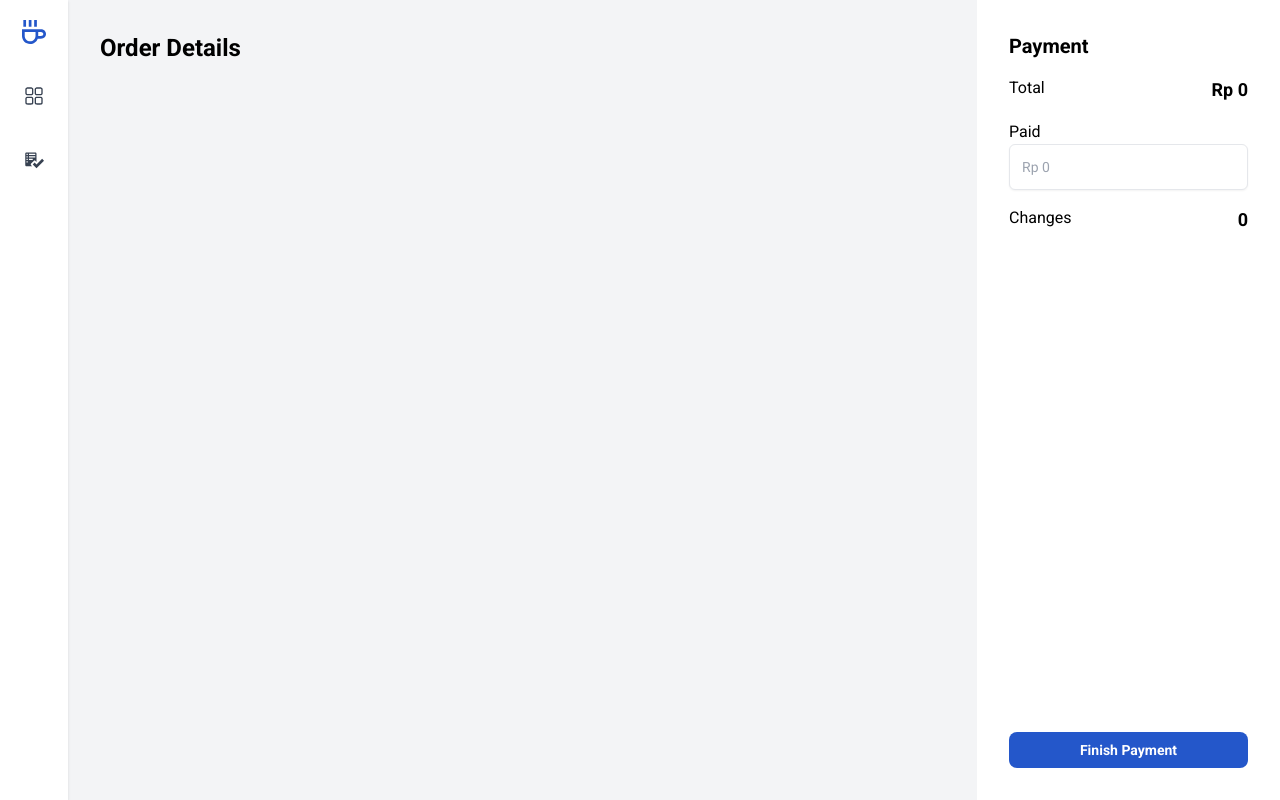
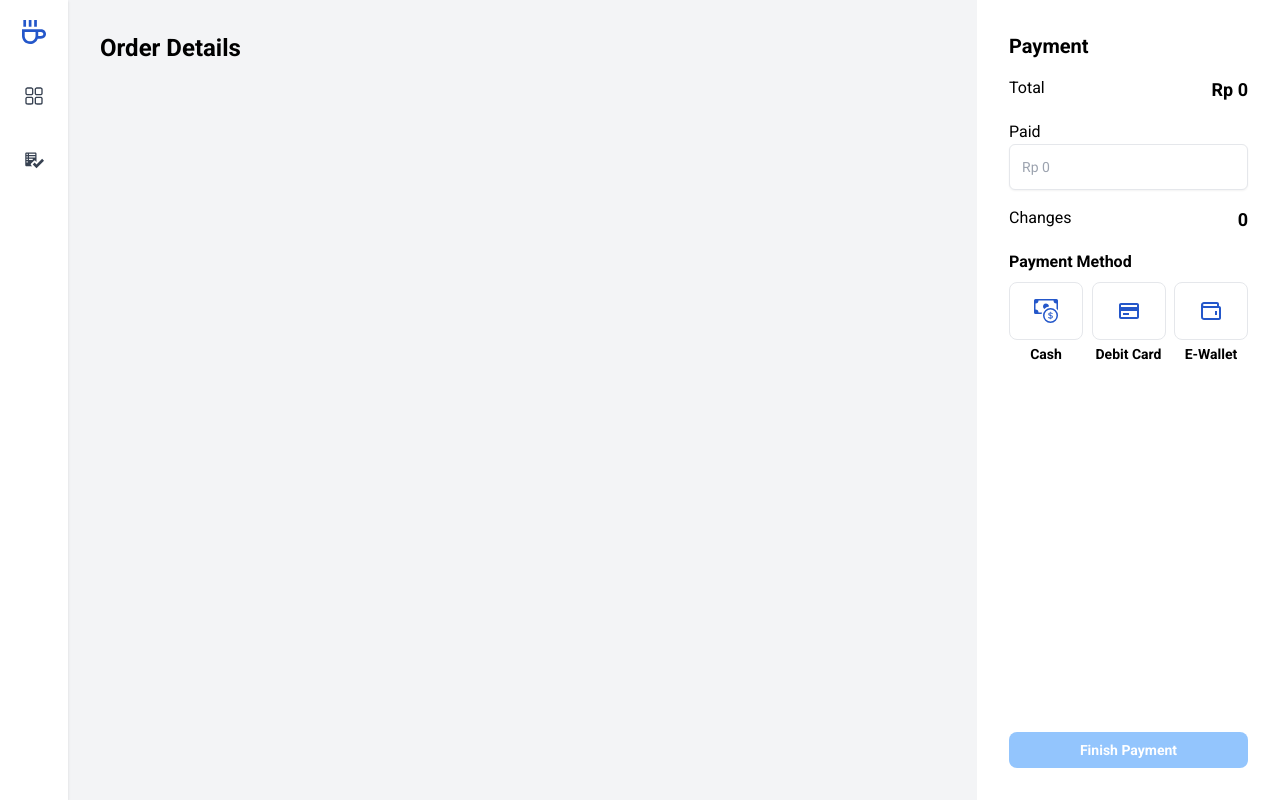
Before and after one commit to hairunisa29/point-of-sale-caffeine, a React (Vite) app: page /payment in a window 1280 px wide. Built offline with nearby package versions, Linux system fonts and the light colour scheme.

Commit message:
add payment method

```diff
--- a/src/data/Static.js
+++ b/src/data/Static.js
@@ -1,5 +1,7 @@
 import { GoChecklist } from "react-icons/go";
 import { RxDashboard } from "react-icons/rx";
+import { BsCashCoin } from "react-icons/bs";
+import { BiCreditCard, BiWallet } from "react-icons/bi";
 
 export const sidebarData = [
   {
@@ -16,77 +18,20 @@ export const sidebarData = [
   },
 ];
 
-export const productsData = [
+export const paymentMethods = [
   {
     id: 1,
-    name: "Americano",
-    category: "Coffee",
-    price: 40000,
-    img: "/src/assets/images/iced-americano.jpg",
-    qty: 5,
+    method: "Cash",
+    icon: BsCashCoin,
   },
   {
     id: 2,
-    name: "Latte",
-    category: "Coffee",
-    price: 50000,
-    img: "/src/assets/images/latte.jpg",
-    qty: 5,
+    method: "Debit Card",
+    icon: BiCreditCard,
   },
   {
     id: 3,
-    name: "Espresso",
-    category: "Coffee",
-    price: 40000,
-    img: "/src/assets/images/espresso.jpg",
-    qty: 3,
-  },
-  {
-    id: 4,
-    name: "Caramel Machiato",
-    category: "Coffee",
-    price: 55000,
-    img: "/src/assets/images/caramel-machiato.jpg",
-    qty: 3,
-  },
-  {
-    id: 5,
-    name: "Smoothies",
-    category: "Non Coffee",
-    price: 45000,
-    img: "/src/assets/images/smoothies.jpg",
-    qty: 2,
-  },
-  {
-    id: 6,
-    name: "Strawberry Milkshake",
-    category: "Non Coffee",
-    price: 50000,
-    img: "/src/assets/images/strawberry-milkshake.jpg",
-    qty: 5,
-  },
-  {
-    id: 7,
-    name: "Cheesecake",
-    category: "Pastry",
-    price: 50000,
-    img: "/src/assets/images/cheesecake.jpg",
-    qty: 7,
-  },
-  {
-    id: 8,
-    name: "Cinnamon Roll",
-    category: "Pastry",
-    price: 45000,
-    img: "/src/assets/images/cinnamon-roll.jpg",
-    qty: 8,
-  },
-  {
-    id: 9,
-    name: "Croissant",
-    category: "Pastry",
-    price: 40000,
-    img: "/src/assets/images/croissant.jpg",
-    qty: 12,
+    method: "E-Wallet",
+    icon: BiWallet,
   },
 ];
--- a/src/pages/PaymentPage.jsx
+++ b/src/pages/PaymentPage.jsx
@@ -1,14 +1,16 @@
 import { useState } from "react";
+import axios from "axios";
 import { useDispatch, useSelector } from "react-redux";
-import axios from "axios";
+import { useNavigate } from "react-router-dom";
+import { paymentMethods } from "../data/Static";
+import OrderDetailItem from "../components/OrderDetailItem";
 import { clearCart } from "../store/reducers/cartSlice";
-import OrderDetailItem from "../components/OrderDetailItem";
 import { formatCurrency } from "../utils/formatter";
-import { useNavigate } from "react-router-dom";
 import { PopUpAlert } from "../utils/alert";
 
 function PaymentPage() {
   const [paid, setPaid] = useState(null);
+  const [paymentMethod, setPaymentMethod] = useState("");
   const { cartItems } = useSelector((state) => state.cart);
   const navigate = useNavigate();
   const dispatch = useDispatch();
@@ -20,11 +22,12 @@ function PaymentPage() {
   const handleInputPaid = (e) => {
     setPaid(e.target.value);
   };
-
+  console.log(paymentMethod === "");
   const handleFinishPayment = () => {
     const payload = {
       createdAt: new Date(),
       totalPrice: cartTotalPrice,
+      paymentMethod,
       products: cartItems,
     };
     axios
@@ -58,6 +61,7 @@ function PaymentPage() {
               name={item.name}
               price={item.price}
               qty={item.quantity}
+              page="payment"
             />
           ))}
         </div>
@@ -75,9 +79,7 @@ function PaymentPage() {
           </div>
 
           <div>
-            <label htmlFor="paid">
-              Paid
-            </label>
+            <label htmlFor="paid">Paid</label>
             <input
               id="paid"
               placeholder="Rp 0"
@@ -95,14 +97,37 @@ function PaymentPage() {
                 : 0}
             </span>
           </div>
+
+          <div>
+            <h4 className="font-bold mb-2">Payment Method</h4>
+            <div className="flex justify-between">
+              {paymentMethods.map((item) => (
+                <div key={item.id} className="flex flex-col gap-1">
+                  <div
+                    className={`rounded-lg px-6 py-4 border-[1px] ${
+                      paymentMethod === item.method ? "border-primary" : ""
+                    } cursor-pointer hover:border-primary`}
+                    onClick={() => setPaymentMethod(item.method)}
+                  >
+                    <item.icon className="text-2xl text-primary" />
+                  </div>
+                  <span className="text-sm font-bold self-center">
+                    {item.method}
+                  </span>
+                </div>
+              ))}
+            </div>
+          </div>
         </div>
 
         <button
           className={`rounded-lg ${
-            paid < cartTotalPrice ? "bg-blue-300" : "bg-primary hover:bg-blue-700"
+            paid < cartTotalPrice || paymentMethod === ""
+              ? "bg-blue-300"
+              : "bg-primary hover:bg-blue-700"
           } text-white text-sm font-bold w-full p-2`}
           onClick={handleFinishPayment}
-          disabled={paid < cartTotalPrice}
+          disabled={paid < cartTotalPrice || paymentMethod === ""}
         >
           Finish Payment
         </button>
```
